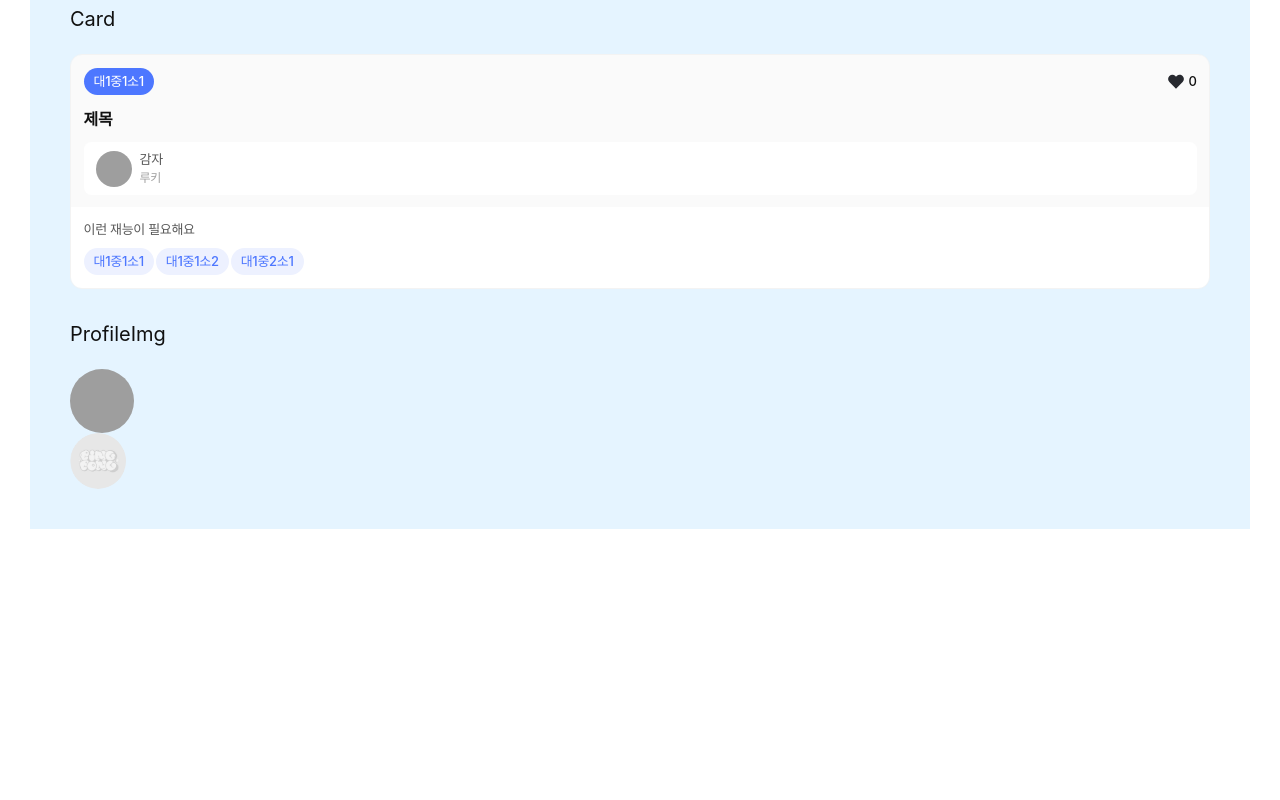
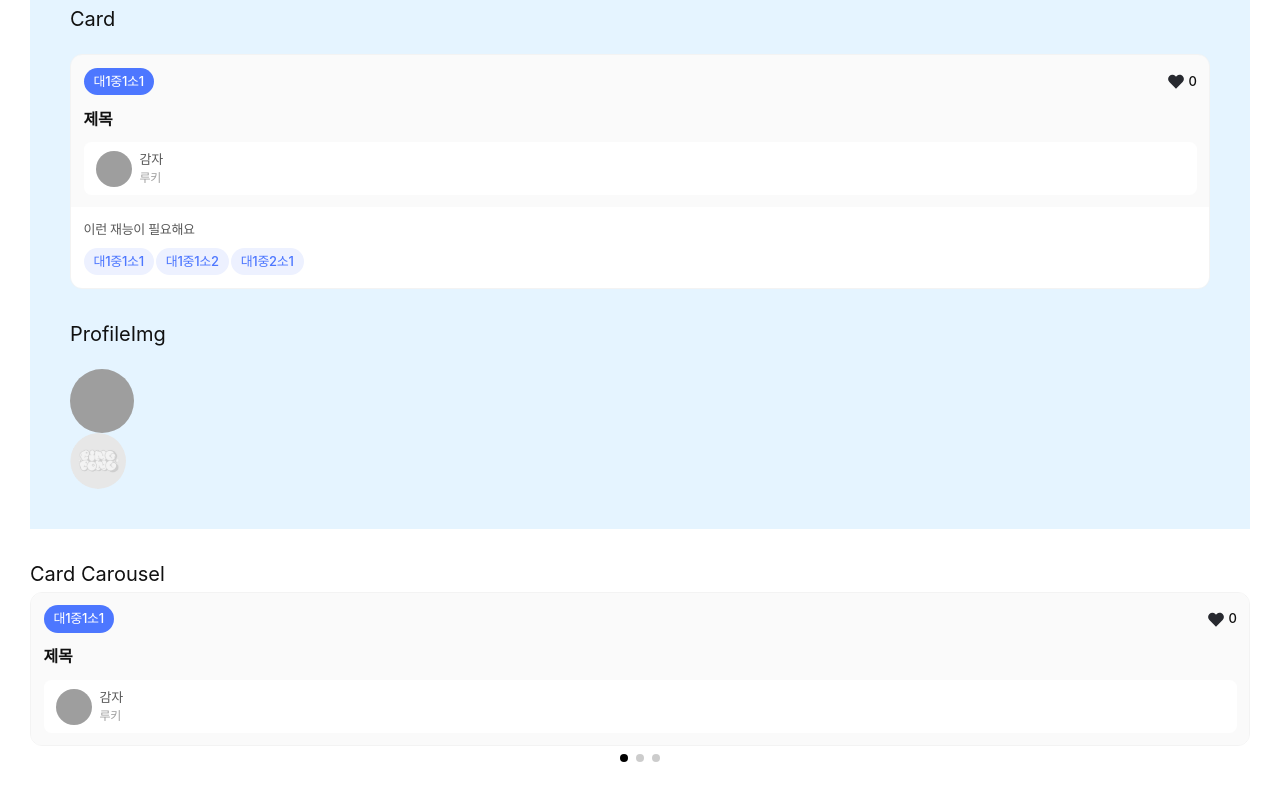
Before and after one commit to depromeet/pingpong-client, a Next.js app: page /playground in a window 1280 px wide. Shown: the part 1068-1868 px from the top of the page. Before the commit the page ends 1647 px from the top, so only its background shows below. Built offline with nearby package versions, Linux system fonts and the light colour scheme; grey boxes are pictures that could not be loaded; a web font is replaced by a local one.

Commit message:
:sparkles: feat: Add card carousel component

```diff
--- a/src/components/common/Card.tsx
+++ b/src/components/common/Card.tsx
@@ -1,11 +1,26 @@
+import styled from 'styled-components';
+
 import { uniqueId } from '@/lib/utils';
 
 import ProfileImg from '../common/ProfileImg';
 import Tag from '../common/Tag';
 import { HeartIcon } from '../icons';
 
-const Card = ({ id, isShare, title, subCategory, likes, memberId, nickname, image, ranks, takenTalents }: Card) => {
+const Card = ({
+  id,
+  isShare,
+  title,
+  subCategory,
+  likes,
+  memberId,
+  nickname,
+  image,
+  ranks,
+  takenTalents,
+  hideTakenTalents = false,
+}: CardInfo) => {
   return (
+    <CardWrapper>
       <div className="border border-gray-100 rounded-[12px] overflow-hidden">
         <div className="w-full bg-bg-gray p-5 flex flex-col gap-5">
           <section className="flex justify-between">
@@ -39,7 +54,7 @@ const Card = ({ id, isShare, title, subCategory, likes, memberId, nickname, imag
             </section>
           }
         </div>
-      {!isShare && takenTalents.length && (
+        {!isShare && !hideTakenTalents && takenTalents.length && (
           <section className=" bg-white p-5">
             <h5 className="text-gray-500  text-b4 mb-3">이런 재능이 필요해요</h5>
             <div className="flex flex-wrap gap-2">
@@ -52,7 +67,12 @@ const Card = ({ id, isShare, title, subCategory, likes, memberId, nickname, imag
           </section>
         )}
       </div>
+    </CardWrapper>
   );
 };
 
 export default Card;
+
+const CardWrapper = styled.div`
+  width: 100%;
+`;
--- /dev/null
+++ b/src/components/common/CardCarousel.tsx
@@ -0,0 +1,55 @@
+/* doc: https://swiperjs.com/react */
+
+import styled from 'styled-components';
+import { Pagination } from 'swiper';
+import { Swiper, SwiperSlide } from 'swiper/react';
+
+import { uniqueId } from '@/lib/utils';
+
+import Card from './Card';
+
+const CardCarousel = ({ list }: { list: CardInfo[] }) => {
+  return (
+    <SwiperWrapper>
+      <Swiper pagination={true} modules={[Pagination]}>
+        {list.map((item) => (
+          <SwiperSlide key={uniqueId('carousel-slide')}>
+            <Card {...item} hideTakenTalents={true} />
+          </SwiperSlide>
+        ))}
+      </Swiper>
+    </SwiperWrapper>
+  );
+};
+
+export default CardCarousel;
+
+const SwiperWrapper = styled.div`
+  .swiper {
+    padding-bottom: 3rem;
+  }
+
+  .swiper-slide {
+    /* Center slide text vertically */
+    display: -webkit-box;
+    display: -ms-flexbox;
+    display: -webkit-flex;
+    display: flex;
+    -webkit-box-pack: center;
+    -ms-flex-pack: center;
+    -webkit-justify-content: center;
+    justify-content: center;
+    -webkit-box-align: center;
+    -ms-flex-align: center;
+    -webkit-align-items: center;
+    align-items: center;
+  }
+
+  .swiper-pagination {
+    bottom: 1.2rem;
+  }
+
+  .swiper-pagination-bullet-active {
+    background: black;
+  }
+`;
--- a/src/components/common/carousel.tsx
+++ /dev/null
@@ -1,26 +0,0 @@
-/* doc: https://swiperjs.com/react */
-
-// Import Swiper React components
-// Import Swiper styles
-import 'swiper/css';
-
-import { Swiper, SwiperSlide } from 'swiper/react';
-
-// MEMO: 아래 코드는 swiper로 생성한 카루셀 예시코드임. 변경 필요
-const carousel = () => {
-  return (
-    <Swiper
-      spaceBetween={50}
-      slidesPerView={3}
-      onSlideChange={() => console.log('slide change')}
-      onSwiper={(swiper) => console.log(swiper)}
-    >
-      <SwiperSlide>Slide 1</SwiperSlide>
-      <SwiperSlide>Slide 2</SwiperSlide>
-      <SwiperSlide>Slide 3</SwiperSlide>
-      <SwiperSlide>Slide 4</SwiperSlide>
-    </Swiper>
-  );
-};
-
-export default carousel;
--- a/src/pages/_app.tsx
+++ b/src/pages/_app.tsx
@@ -1,4 +1,7 @@
 import '../styles/globals.css';
+import 'swiper/css';
+import 'swiper/css/bundle';
+import 'swiper/css/pagination';
 
 import { QueryClient, QueryClientProvider } from '@tanstack/react-query';
 import type { AppProps } from 'next/app';
--- a/src/pages/playground.tsx
+++ b/src/pages/playground.tsx
@@ -3,6 +3,7 @@ import styled from 'styled-components';
 import BottomSheet from '@/components/common/BottomSheet';
 import BottomSheetOptions from '@/components/common/BottomSheetOptions';
 import Card from '@/components/common/Card';
+import Carousel from '@/components/common/CardCarousel';
 import ProfileImg from '@/components/common/ProfileImg';
 import RadioButtonGroup from '@/components/common/RadioButtonGroup';
 import RadioGroup from '@/components/common/RadioGroup';
@@ -115,6 +116,53 @@ const Playground = () => {
     takenTalents: ['대1중1소1', '대1중1소2', '대1중2소1'],
   };
 
+  const cardListData = {
+    content: [
+      {
+        id: 12,
+        isShare: false,
+        title: '제목',
+        subCategory: '대1중1소1',
+        likes: 0,
+        memberId: 1,
+        nickname: '감자',
+        image:
+          'https://images.unsplash.com/photo-1670470076011-cd2f6e03ca40?ixlib=rb-4.0.3&ixid=MnwxMjA3fDB8MHxwaG90by1wYWdlfHx8fGVufDB8fHx8&auto=format&fit=crop&w=2340&q=80',
+        ranks: '루키',
+        takenTalents: ['대1중1소1', '대1중1소2', '대1중2소1'],
+      },
+      {
+        id: 89,
+        isShare: false,
+        title: '주고받고',
+        subCategory: '프론트엔드 개발',
+        likes: 0,
+        memberId: 1,
+        nickname: '감자',
+        image:
+          'https://images.unsplash.com/photo-1670433000581-7b36d9b2fe4b?ixlib=rb-4.0.3&ixid=MnwxMjA3fDB8MHxwaG90by1wYWdlfHx8fGVufDB8fHx8&auto=format&fit=crop&w=2318&q=80',
+        ranks: '루키',
+        takenTalents: ['대1중1소1', '대1중1소2', '대1중2소1'],
+      },
+      {
+        id: 8,
+        isShare: true,
+        title: '디자인 가르쳐드립니다',
+        subCategory: 'UI/UX',
+        likes: 0,
+        memberId: 1,
+        nickname: '감자',
+        image:
+          'https://images.unsplash.com/photo-1670258880107-e0b02eb0ff14?ixlib=rb-4.0.3&ixid=MnwxMjA3fDB8MHxwaG90by1wYWdlfHx8fGVufDB8fHx8&auto=format&fit=crop&w=1064&q=80',
+        ranks: '루키',
+        takenTalents: [],
+      },
+    ],
+    totalElements: 26,
+    totalPages: 13,
+    hasNextPages: true,
+  };
+
   return (
     <PlaygroundContainer>
       <PlaygroundBlock>
@@ -156,6 +204,8 @@ const Playground = () => {
           <ProfileImg size="medium" alt="user-profile-img" />
         </PlaygroundRow>
       </PlaygroundBlock>
+      <PlaygroundTitle>Card Carousel</PlaygroundTitle>
+      <Carousel list={cardListData.content} />
     </PlaygroundContainer>
   );
 };
```
Also changed, not shown: src/typings/common.d.ts (+14 -0 lines), src/typings/main.d.ts (+0 -13 lines). Lines whose indentation alone changed are shown as unchanged.
